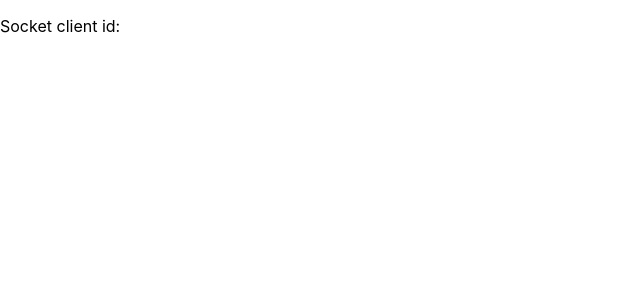
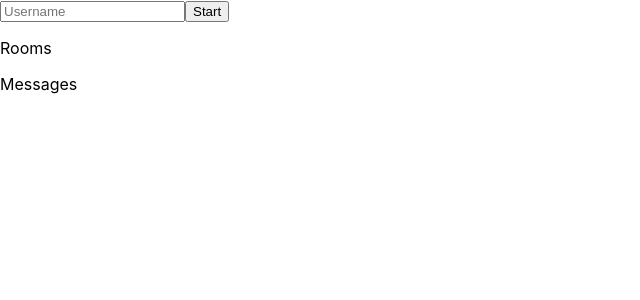
Before and after one commit to iamdejan/socketio-chat-app, a Next.js app in the folder client/: page / in a window 1280 px wide. Shown: the top 300 px of the page, without its empty margins (0-640 px from the left). Built offline with nearby package versions, Linux system fonts and the light colour scheme; no server answers.

Commit message:
Add container and button

```diff
--- /dev/null
+++ b/client/containers/MessagesContainer.tsx
@@ -0,0 +1,5 @@
+function MessagesContainer(): JSX.Element {
+  return <p>Messages</p>;
+}
+
+export default MessagesContainer;
--- /dev/null
+++ b/client/containers/RoomsContainer.tsx
@@ -0,0 +1,5 @@
+function RoomsContainer(): JSX.Element {
+    return <p>Rooms</p>;
+  }
+
+  export default RoomsContainer;
--- a/client/context/socket.context.tsx
+++ b/client/context/socket.context.tsx
@@ -1,14 +1,25 @@
-import { createContext, useContext } from "react";
-import io from "socket.io-client";
+import { createContext, useContext, useState } from "react";
+import io, { Socket } from "socket.io-client";
 import { SOCKET_URL } from "../config/default";
+
+interface Context {
+  socket: Socket;
+  username?: string;
+  setUsername: (username: string) => void;
+}
 
 const socket = io(SOCKET_URL);
 
-const SocketContext = createContext({socket});
+const SocketContext = createContext<Context>({
+  socket,
+  setUsername: () => {}
+});
 
-function SocketProvider(props: any) {
+function SocketProvider(props: any): JSX.Element {
+  const [username, setUsername] = useState("");
+
   return (
-    <SocketContext.Provider value={{socket}} {...props} />
+    <SocketContext.Provider value={{socket, username, setUsername}} {...props} />
   );
 }
 
--- a/client/pages/_app.tsx
+++ b/client/pages/_app.tsx
@@ -2,7 +2,7 @@ import '../styles/globals.css'
 import type { AppProps } from 'next/app'
 import SocketProvider from "../context/socket.context";
 
-function MyApp({ Component, pageProps }: AppProps) {
+function MyApp({ Component, pageProps }: AppProps): JSX.Element {
   return (
     <SocketProvider>
       <Component {...pageProps} />
--- a/client/pages/index.tsx
+++ b/client/pages/index.tsx
@@ -1,11 +1,37 @@
 import type { NextPage } from 'next';
 import { useSocket } from '../context/socket.context';
 
-const Home: NextPage = () => {
-  const {socket} = useSocket();
+import MessagesContainer from '../containers/MessagesContainer';
+import RoomsContainer from '../containers/RoomsContainer';
+import { useRef } from 'react';
+
+export default function Home(): JSX.Element {
+  const {socket, username, setUsername} = useSocket();
+  const usernameRef = useRef<HTMLInputElement>(null);
+
+  function handleSetUsername() {
+    const value = usernameRef?.current?.value;
+    if(!value) {
+      return;
+    }
+
+    setUsername(value);
+
+    localStorage.setItem("username", value);
+  }
+
   return (
-    <p>Socket client id: {socket.id}</p>
-  )
+    <div>
+
+      {!username && (
+        <div>
+          <input placeholder="Username" ref={usernameRef} type="text" />
+          <button onClick={handleSetUsername}>Start</button>
+        </div>
+      )}
+
+      <RoomsContainer />
+      <MessagesContainer />
+    </div>
+  );
 }
-
-export default Home;
```
